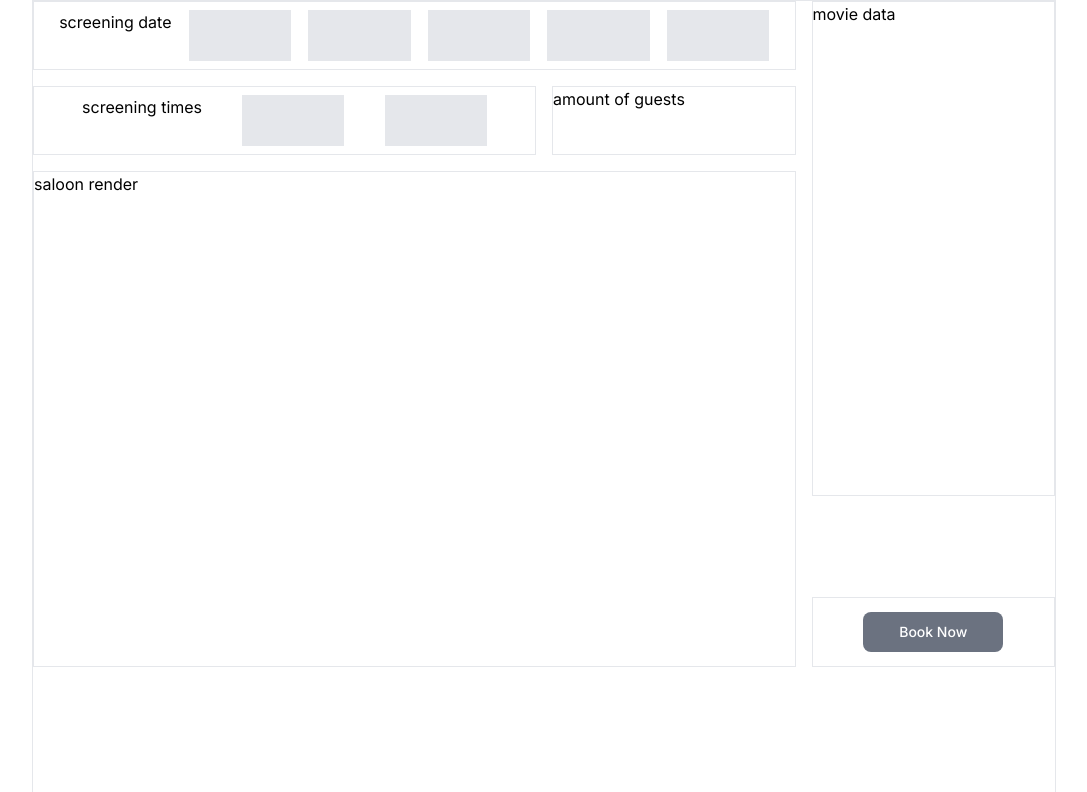
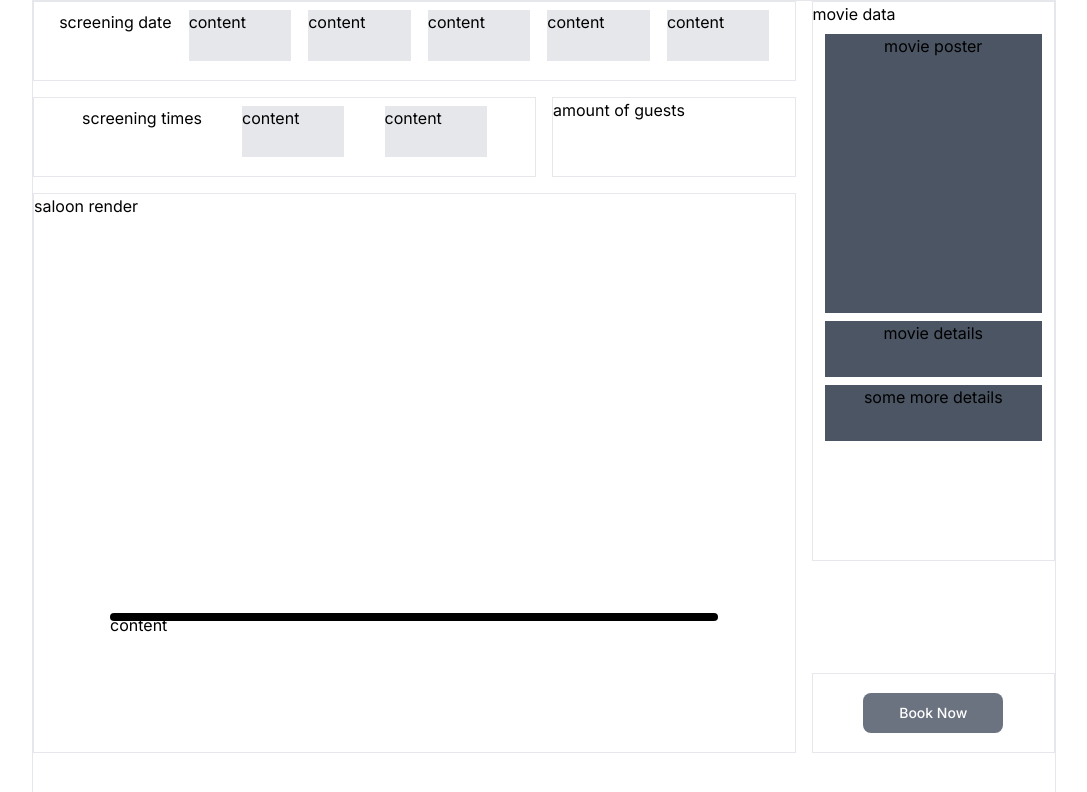
Before and after one commit to AlexanderK88/b7-inlamning-4a, a Next.js app in the folder kinogoteborg/: page /booking in a window 1280 px wide. Shown: the top 792 px of the page, without its empty margins (96-1183 px from the left). Built offline with nearby package versions, Linux system fonts and the light colour scheme.

Commit message:
minor changes for visual understanding

```diff
--- a/kinogoteborg/src/app/booking/page.jsx
+++ b/kinogoteborg/src/app/booking/page.jsx
@@ -32,25 +32,37 @@ export default function Page() {
   return (
     <div className="flex flex-col border h-screen m-0 w-[80vw] m-auto">
       <div className="grid md:grid-cols-4 md:grid-rows-8 gap-4">
-        <div className="md:row-span-6 md:col-start-4 md:row-start-1 border">movie data</div>
+        <div className="md:row-span-6 md:col-start-4 md:row-start-1 border h-[70vh]">
+          movie data
+          <div className="bg-gray-600 w-[90%] h-[50%] flex justify-center m-auto my-2">
+            movie poster
+          </div>
+          <div className="bg-gray-600 w-[90%] h-[10%] flex justify-center m-auto my-2">
+            movie details
+          </div>
+          <div className="bg-gray-600 w-[90%] h-[10%] flex justify-center m-auto my-2">
+            some more details
+          </div>
+        </div>
 
         <div className="md:col-span-3 flex flex-row align-center justify-evenly border p-2 ">
           <p>screening date</p>
-          <div className="bg-gray-200 w-[8vw] h-[4vw]"></div>
-          <div className="bg-gray-200 w-[8vw] h-[4vw]"></div>
-          <div className="bg-gray-200 w-[8vw] h-[4vw]"></div>
-          <div className="bg-gray-200 w-[8vw] h-[4vw]"></div>
-          <div className="bg-gray-200 w-[8vw] h-[4vw]"></div>
+          <div className="bg-gray-200 w-[8vw] h-[4vw]">content</div>
+          <div className="bg-gray-200 w-[8vw] h-[4vw]">content</div>
+          <div className="bg-gray-200 w-[8vw] h-[4vw]">content</div>
+          <div className="bg-gray-200 w-[8vw] h-[4vw]">content</div>
+          <div className="bg-gray-200 w-[8vw] h-[4vw]">content</div>
         </div>
 
         <div className="md:col-span-2 md:col-start-1 md:row-start-2 flex flex-row align-center justify-evenly p-2 border">
           <p>screening times</p>
-          <div className="bg-gray-200 w-[8vw] h-[4vw]"></div>
-          <div className="bg-gray-200 w-[8vw] h-[4vw]"></div>
+          <div className="bg-gray-200 w-[8vw] h-[4vw]">content</div>
+          <div className="bg-gray-200 w-[8vw] h-[4vw]">content</div>
         </div>
         <div className="md:col-start-3 md:row-start-2 border">amount of guests</div>
-        <div className="md:col-span-3 md:row-span-6 md:col-start-1 md:row-start-3 border">
+        <div className="grid md:col-span-3 md:row-span-6 md:col-start-1 md:row-start-3 border min-h-[30vh] ">
           saloon render
+          <div className="h-2 w-[80%] bg-black m-auto rounded-md">content</div>
         </div>
         <div className="md:col-start-4 md:row-start-8 border justify-center items-center grid">
           <Button onClick={() => setBookNow(true)} className={"w-[10em]"}>
```
